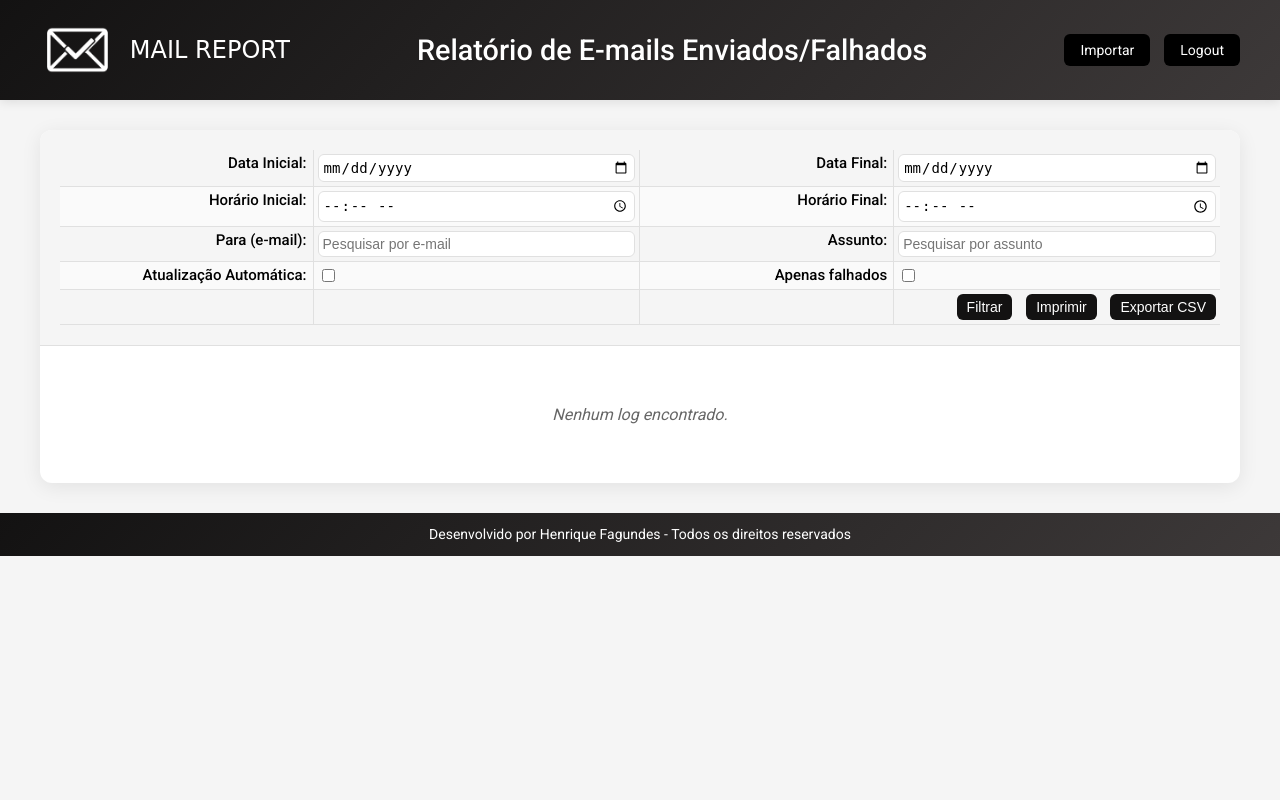
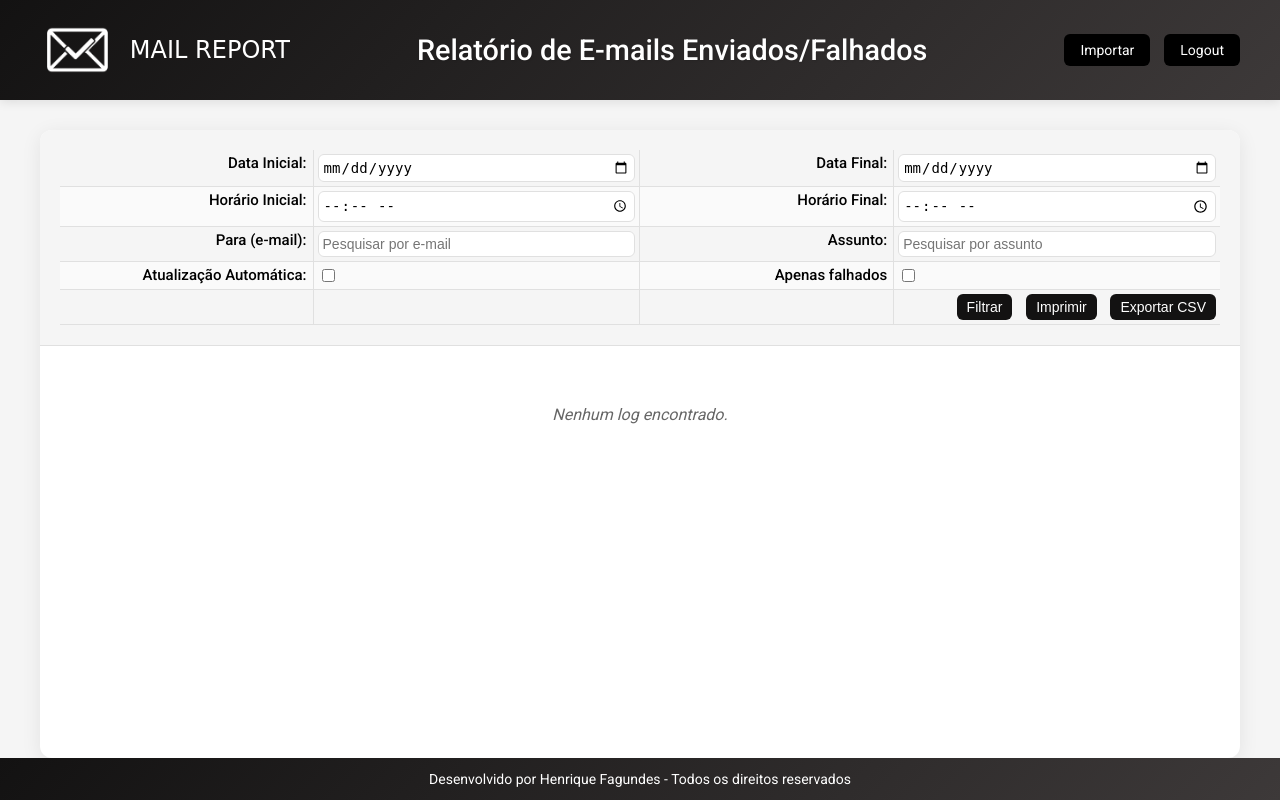
Before and after one commit to AprendendoLinux/mail-report, a Flask app: template templates/report.html in a window 1280 px wide. Run offline with Flask 3, Linux system fonts and the light colour scheme; the template is opened without the code that fills it, so the values that code supplies are empty; parts of the project's set-up code (start-up, migrations or seed data) failed here and were passed over.

Commit message:
Rodapé sempre embaixo

```diff
--- /dev/null
+++ b/templates/footer.html
@@ -0,0 +1,5 @@
+<footer>
+    <a href="https://www.henrique.tec.br" target="_blank" style="color: inherit; text-decoration: none;">
+        Desenvolvido por Henrique Fagundes - Todos os direitos reservados
+    </a>
+</footer>
--- a/templates/login.html
+++ b/templates/login.html
@@ -103,8 +103,6 @@
         <a href="{{ url_for('forgot_password') }}" style="display: block; margin-top: 10px; color: var(--primary-red);">Recuperar senha</a>
         {% endif %}
     </div>
-    <footer><a href="https://www.henrique.tec.br" target="_blank" style="color: inherit; text-decoration: none;">
-  Desenvolvido por Henrique Fagundes - Todos os direitos reservados
-</a></footer>
+    {% include 'footer.html' %}
 </body>
 </html>
--- a/templates/report.html
+++ b/templates/report.html
@@ -347,6 +347,34 @@
                 font-size: 12px;
             }
         }
+        html, body {
+            height: 100%;
+            margin: 0;
+            display: flex;
+            flex-direction: column;
+        }
+
+        body {
+            min-height: 100vh;          /* Garante altura mínima total da tela */
+            display: flex;
+            flex-direction: column;
+        }
+
+        main {
+            flex: 1;                    /* Faz o main crescer e empurrar o footer para baixo */
+            margin: 30px auto 0 auto;   /* Remove o margin-bottom que estava criando espaço extra */
+        }
+
+        footer {
+            background: linear-gradient(135deg, #131212ff, #3d3939ff);
+            color: #fff;
+            text-align: center;
+            padding: 10px 0;           /* altura idêntica */
+            font-size: 14px;
+            width: 100%;
+            margin: 0;
+            box-sizing: border-box;    /* ← ESSA LINHA ESTAVA FALTANDO */
+        }
     </style>
 </head>
 <body>
@@ -476,11 +504,7 @@
         {% endif %}
     </main>
 
-    <footer>
-        <a href="https://www.henrique.tec.br" target="_blank" style="color: inherit; text-decoration: none;">
-            Desenvolvido por Henrique Fagundes - Todos os direitos reservados
-        </a>
-    </footer>
+    {% include 'footer.html' %}
 
 <script>
     const modal = document.getElementById('infoModal');
```
